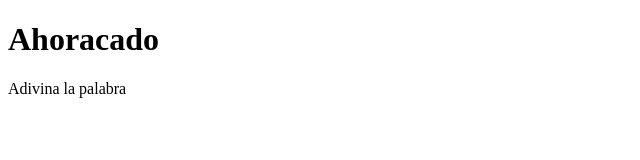
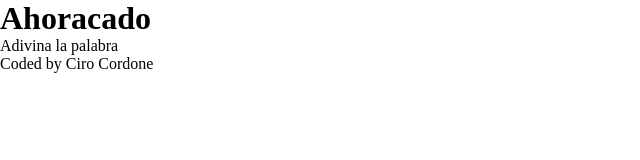
Before and after one commit to cirocordd/diplo_utn, a plain HTML site: page index.html in a window 1280 px wide. Shown: the whole page, without its empty margins (0-640 px from the left). Drawn offline with Linux system fonts and the light colour scheme.

Commit message:
agregue footer

```diff
--- a/index.html
+++ b/index.html
@@ -16,5 +16,9 @@
         <div></div>
     </main>
 
+    <footer>
+        <p>Coded by Ciro Cordone</p>
+    </footer>
+
 </body>
 </html>
--- a/style.css
+++ b/style.css
@@ -0,0 +1,5 @@
+*{
+    margin: 0;
+    padding: 0;
+    box-sizing: border-box;
+}
```
Also changed, not shown: 1 other file.
